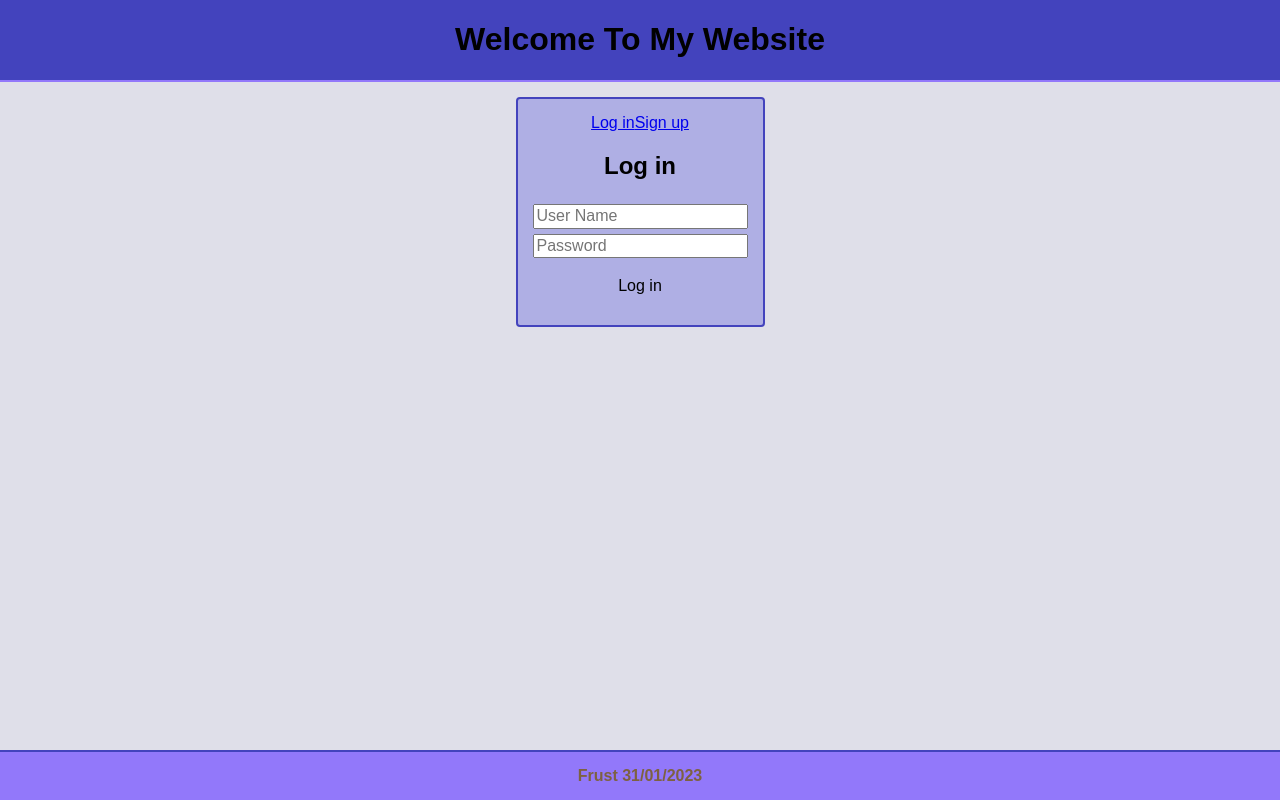
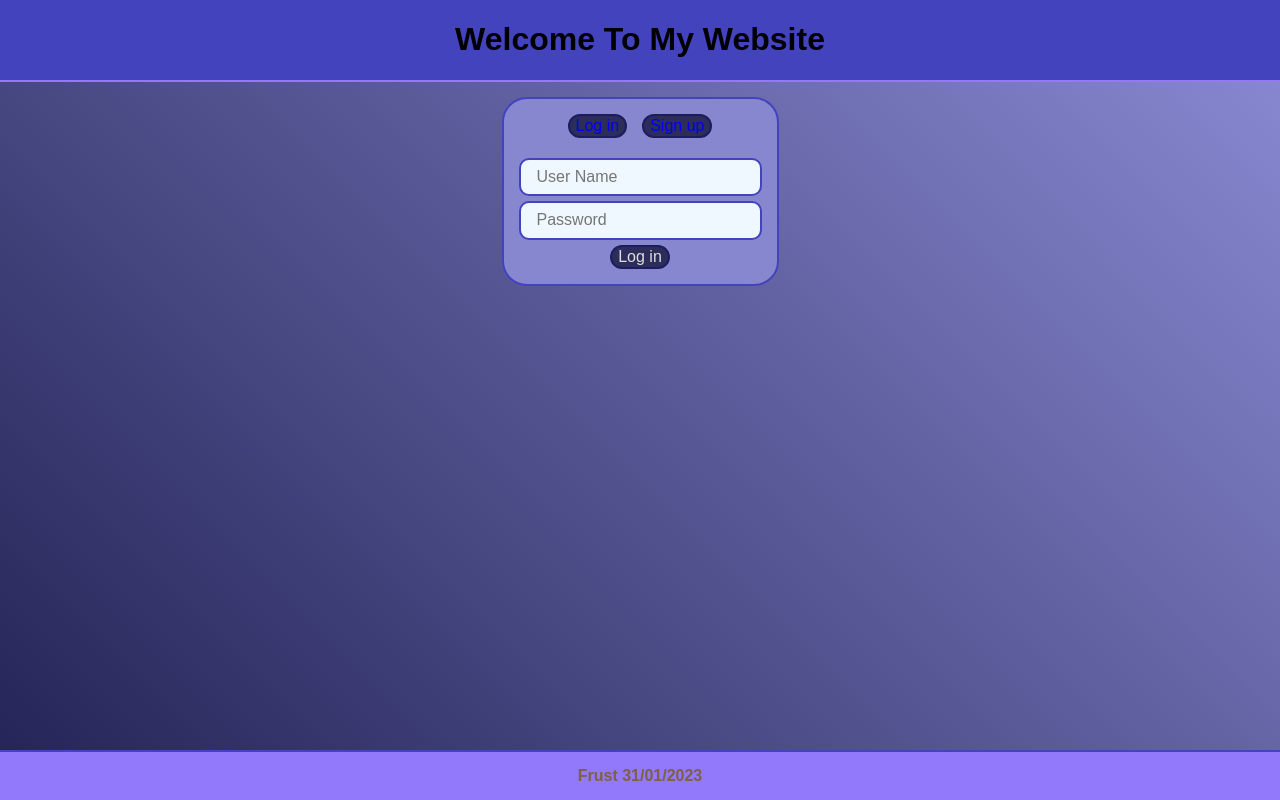
Before and after one commit to FrustT/laughing-eureka, a React (Vite) app: page /users/add in a window 1280 px wide. Built offline with nearby package versions, Linux system fonts and the light colour scheme.

Commit message:
little tweaks(visual)

```diff
--- a/index.html
+++ b/index.html
@@ -5,6 +5,7 @@
   <meta charset="UTF-8" />
   <meta name="viewport" content="width=device-width, initial-scale=1.0" />
   <title>Vite + React + TS</title>
+  <link rel="stylesheet" href="/src/index.css">
 </head>
 
 <body>
--- a/src/boxcontents/Loginform.tsx
+++ b/src/boxcontents/Loginform.tsx
@@ -1,9 +1,6 @@
-import '../index.css';
-
 export default function Loginform() {
 	return (
-		<form action="/login" method="get">
-			<h2>Log in</h2>
+		<form>
 			<input
 				type="text"
 				name="username"
@@ -17,9 +14,7 @@ export default function Loginform() {
 				id=""
 			/>
 			<div>
-				<button type="submit" value="Log in">
-					Log in
-				</button>
+				<button type="submit">Log in</button>
 			</div>
 		</form>
 	);
--- a/src/boxcontents/Signupform.tsx
+++ b/src/boxcontents/Signupform.tsx
@@ -1,9 +1,7 @@
-import '../index.css';
-
+import { useState } from 'react';
 export default function Signupform() {
 	return (
 		<form action="users/add" method="post">
-			<h2>Sign Up</h2>
 			<input
 				type="text"
 				name="username"
@@ -34,7 +32,9 @@ export default function Signupform() {
 				placeholder="Password Again"
 				id=""
 			/>
-			<input type="submit" value="Submit" />
+			<div>
+				<button type="submit">Sign up</button>
+			</div>
 		</form>
 	);
 }
--- a/src/index.css
+++ b/src/index.css
@@ -3,8 +3,8 @@
 :root {
   /**Variables*/
   --header: #4343bd;
-  --contentcolor-light: #dfdfe9;
-  --contentcolor: #afafe4;
+  --contentcolor-light: #8787d0;
+  --contentcolor: #252558;
   --footer: #9278fa;
   --soft-text: #7d6141;
 }
@@ -41,7 +41,9 @@ footer {
 .content {
   padding: 15px;
   flex: 1;
-  background-color: var(--contentcolor-light);
+  background: linear-gradient(45deg,
+      var(--contentcolor) 0%,
+      var(--contentcolor-light) 100%);
   display: flex;
   flex-direction: column;
   align-items: center;
@@ -50,22 +52,23 @@ footer {
 
 .box {
   border: 2px solid var(--header);
-  background-color: var(--contentcolor);
-  border-radius: 4px;
+  background-color: var(--contentcolor-light);
+  border-radius: 25px;
   padding: 15px;
   display: flex;
   flex-direction: column;
   align-items: center;
   transition: 0.3s;
+  gap: 20px;
 }
 
-.box button {
-  background-color: inherit;
-  float: left;
-  border: none;
+.box input {
+  background-color: aliceblue;
+  border: 2px solid var(--header);
+  border-radius: 10px;
   outline: none;
   cursor: pointer;
-  padding: 14px 16px;
+  padding: 8px 16px;
   transition: 0.3s;
 }
 
@@ -84,10 +87,22 @@ form {
   gap: 5px;
 }
 
-form button {
+form button,
+.nav button {
+  color: #ddd;
   border: solid 2px #1c1c5e;
   border-radius: 3em;
-  background-color: #1c1c5e;
+  background-color: #2d2d5c;
+
+}
+
+.nav {
+  display: flex;
+  gap: 15px;
+}
+
+.nav a {
+  text-decoration: none;
 
 }
 
--- a/src/routes/App.tsx
+++ b/src/routes/App.tsx
@@ -1,4 +1,3 @@
-import '../index.css';
 import Content from './Content';
 
 function App() {
--- a/src/routes/Box.tsx
+++ b/src/routes/Box.tsx
@@ -1,15 +1,15 @@
 import { Link, Outlet } from 'react-router-dom';
 import { useState } from 'react';
-import '../index.css';
 
 export default function Box() {
 	const windows = [`login`, `signup`];
 	const [activeWindow, setActiveWindow] = useState(0);
 	return (
 		<div className="box">
-			<div>
-				<Link to={'login'}>Log in</Link>
-				<Link to={'signup'}>Sign up</Link>
+			<div className="nav">
+				<button><Link to={'login'}>Log in</Link></button>
+				<button><Link to={'signup'}>Sign up</Link></button>
+
 			</div>
 			<Outlet />
 		</div>
--- a/src/routes/Content.tsx
+++ b/src/routes/Content.tsx
@@ -1,4 +1,3 @@
-import '../index.css';
 import Box from './Box';
 
 function Content() {
--- a/src/routes/error-page.tsx
+++ b/src/routes/error-page.tsx
@@ -1,5 +1,4 @@
 import { useRouteError } from 'react-router-dom';
-import '../index.css';
 
 export default function ErrorPage() {
 	const error: any = useRouteError(); //since its already unknown type in doc ':any' seemed right enough
```
Also changed, not shown: 1 other file (tests, documents, lock files or other folders).
